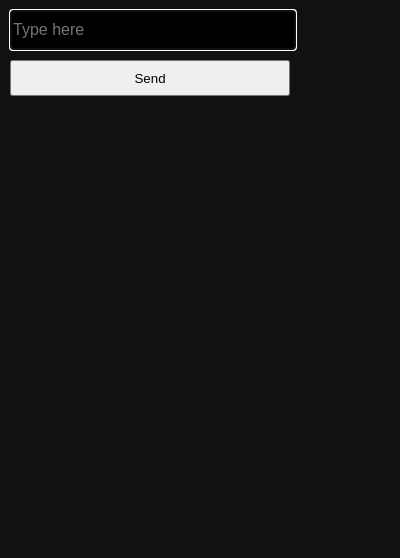
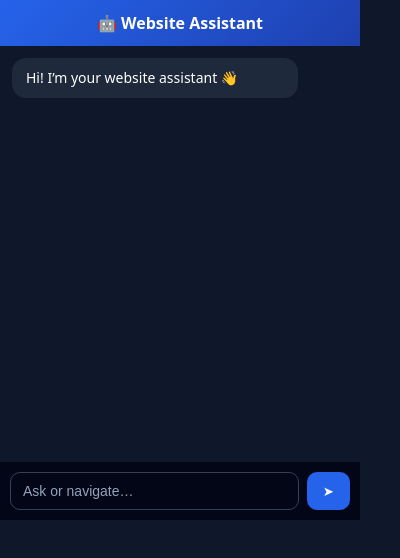
Before and after one commit to mhalsa-aine/404-Brains_E101A, a browser extension: page income_tax_ai_extension/extension/popup.html in a window 400 px wide. Drawn offline with Linux system fonts and the light colour scheme.

Commit message:
UPDATED BY SHIZA

```diff
--- a/income_tax_ai_extension/extension/popup.html
+++ b/income_tax_ai_extension/extension/popup.html
@@ -1,19 +1,25 @@
 <!DOCTYPE html>
 <html>
 <head>
-  <meta charset="UTF-8">
-  <title>Typing Test</title>
-  <link rel="stylesheet" href="style.css">
+  <meta charset="UTF-8" />
+  <title>Website AI Assistant</title>
+  <link rel="stylesheet" href="style.css" />
 </head>
 <body>
-  <div id="wrapper">
-    <input
-      id="input"
-      type="text"
-      placeholder="Type here"
-    />
-    <button id="btn">Send</button>
-    <div id="log"></div>
+  <div id="app">
+    <header>🤖 Website Assistant</header>
+
+    <div id="chat"></div>
+
+    <div id="input-bar">
+      <input
+        id="input"
+        type="text"
+        placeholder="Ask or navigate…"
+        autocomplete="off"
+      />
+      <button id="send">➤</button>
+    </div>
   </div>
 
   <script src="popup.js"></script>
--- a/income_tax_ai_extension/extension/popup.js
+++ b/income_tax_ai_extension/extension/popup.js
@@ -1,9 +1,31 @@
+const chat = document.getElementById("chat");
 const input = document.getElementById("input");
-const btn = document.getElementById("btn");
-const log = document.getElementById("log");
+const send = document.getElementById("send");
 
-input.focus(); // 🔥 force focus
+input.focus();
 
-btn.onclick = () => {
-  log.textContent = "You typed: " + input.value;
-};
+add("Hi! I’m your website assistant 👋", "bot");
+
+send.onclick = sendMessage;
+input.onkeydown = e => e.key === "Enter" && sendMessage();
+
+function add(text, who) {
+  const div = document.createElement("div");
+  div.className = `msg ${who}`;
+  div.textContent = text;
+  chat.appendChild(div);
+  chat.scrollTop = chat.scrollHeight;
+}
+
+function sendMessage() {
+  const text = input.value.trim();
+  if (!text) return;
+
+  add(text, "user");
+  input.value = "";
+
+  // TEMP bot echo (next step replaces this)
+  setTimeout(() => {
+    add("I understood: " + text, "bot");
+  }, 400);
+}
--- a/income_tax_ai_extension/extension/style.css
+++ b/income_tax_ai_extension/extension/style.css
@@ -1,32 +1,84 @@
+* {
+  box-sizing: border-box;
+}
+
 body {
   margin: 0;
-  width: 300px;
-  height: 200px;
-  background: #111;
-  font-family: Arial, sans-serif;
+  width: 360px;
+  height: 520px;
+  font-family: system-ui, -apple-system, BlinkMacSystemFont;
+  background: #0f172a;
+  color: white;
 }
 
-#wrapper {
+#app {
+  display: flex;
+  flex-direction: column;
+  height: 100%;
+}
+
+/* Header */
+header {
+  padding: 12px;
+  text-align: center;
+  font-weight: 600;
+  background: linear-gradient(135deg, #2563eb, #1e40af);
+}
+
+/* Chat area */
+#chat {
+  flex: 1;
+  padding: 12px;
+  overflow-y: auto;
+}
+
+/* Message bubbles */
+.msg {
+  max-width: 85%;
+  padding: 10px 14px;
+  margin-bottom: 8px;
+  border-radius: 14px;
+  font-size: 14px;
+  line-height: 1.4;
+}
+
+.user {
+  background: #2563eb;
+  margin-left: auto;
+}
+
+.bot {
+  background: #1e293b;
+}
+
+/* Input bar */
+#input-bar {
+  display: flex;
+  gap: 8px;
   padding: 10px;
+  background: #020617;
 }
 
 #input {
-  width: 100%;
-  height: 36px;
-  font-size: 16px;
+  flex: 1;
+  padding: 10px 12px;
+  font-size: 14px;
+  background: #020617;
   color: white;
-  background: black;
-  border: 1px solid #555;
+  border: 1px solid #334155;
+  border-radius: 10px;
+  outline: none;
 }
 
-#btn {
-  margin-top: 10px;
-  width: 100%;
-  height: 36px;
+#input::placeholder {
+  color: #94a3b8;
 }
 
-#log {
-  margin-top: 10px;
+#send {
+  background: #2563eb;
+  border: none;
   color: white;
-  font-size: 14px;
+  padding: 0 16px;
+  border-radius: 10px;
+  cursor: pointer;
 }
```
